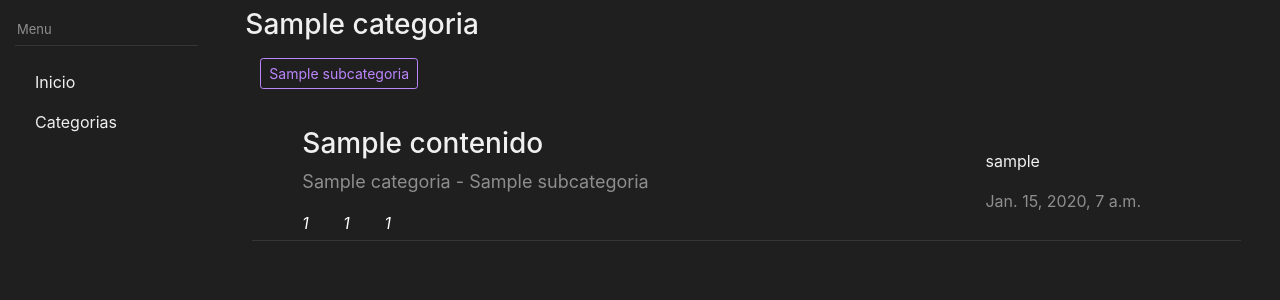
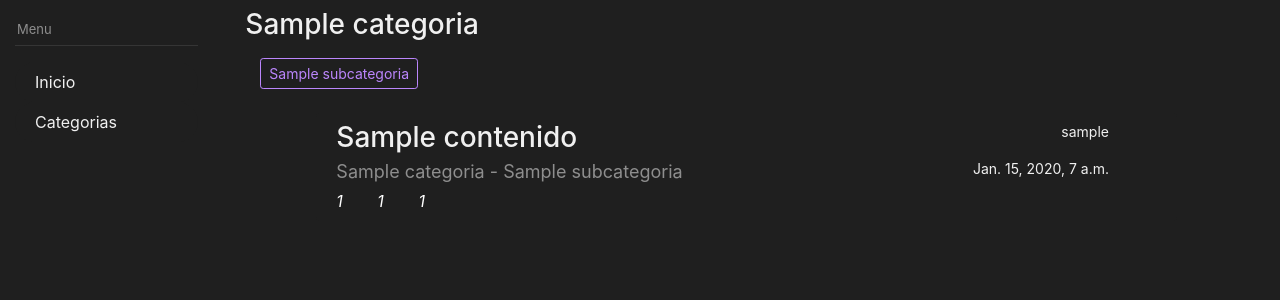
Before and after one commit to frandepy2/CMS-IS2, a Django app: page /categorias/ver_categoria/1/ in a window 1280 px wide. Shown: the part 76-376 px from the top of the page. Run offline with Django 5.2, Linux system fonts and the light colour scheme; tables that the repository leaves empty hold one stand-in row (values such as "Sample post"); some libraries are stand-ins or nearby versions.

Commit message:
Cambio en listar contenido

```diff
--- a/cmsis2/templates/categorias/ver_contenidos_categoria.html
+++ b/cmsis2/templates/categorias/ver_contenidos_categoria.html
@@ -18,28 +18,23 @@
                 </div>
             {% endfor %}
         </div>
-        <div class="content-list">
+        <div class="content list-group list-group-flush p-md-3 ml-lg-5 mr-lg-5">
             {% for contenido in contenidos %}
-                <a href="{% url 'ver_contenido' contenido.id %}">
-                    <div class="flex-container">
-                        <div class="flex-item">
-                            <h3>{{ contenido.nombre }}</h3>
-                            <p class="cat-sub">{{ contenido.subcategoria.categoria }} - {{ contenido.subcategoria }}</p>
-                            <div class="interactions">
-                                <i class="fa-solid fa-thumbs-up int-icon" style="color: #ffffff;"> {{ contenido.cantidad_me_gusta }}</i>
-                                <i class="fa-solid fa-comment int-icon" style="color: #ffffff;">  {{ contenido.cantidad_comentarios }}</i>
-                                <i class="fa-solid fa-share int-icon" style="color: #ffffff;">  {{ contenido.cantidad_compartir }}</i>
-                            </div>
-                        </div>
-                        <div class="flex-item">
-                            <p class="autor">{{ contenido.autor.username }}</p>
-                            <p class="date-time">{{ contenido.fecha_publicacion }}</p>
-                        </div>
-
-                        <!-- Add more items as needed -->
+                <a class="content list-group-item list-group-item-action rounded mb-2" href="{% url 'ver_contenido' contenido.id %}">
+                    <div class="d-flex justify-content-between mr-lg-5">
+                        <h3 class="mb-1">{{ contenido.nombre }}</h3>
+                        <small>{{ contenido.autor.username }}</small>
+                    </div>
+                    <div class="d-flex justify-content-between mr-lg-5">
+                        <p class="mb-1 cat-sub">{{ contenido.subcategoria.categoria }} - {{ contenido.subcategoria }}</p>
+                        <small>{{ contenido.fecha_publicacion }}</small>
+                    </div>
+                    <div class="interactions">
+                        <i class="fa-solid fa-thumbs-up int-icon" style="color: #ffffff;"> {{ contenido.cantidad_me_gusta }}</i>
+                        <i class="fa-solid fa-comment int-icon" style="color: #ffffff;">  {{ contenido.cantidad_comentarios }}</i>
+                        <i class="fa-solid fa-share int-icon" style="color: #ffffff;">  {{ contenido.cantidad_compartir }}</i>
                     </div>
                 </a>
-                <hr class="bottom-line">
             {% endfor %}
         </div>
     </div>
```
Also changed, not shown: cmsis2/templates/categorias/ver_contenidos_subcategoria.html (+14 -19 lines).
